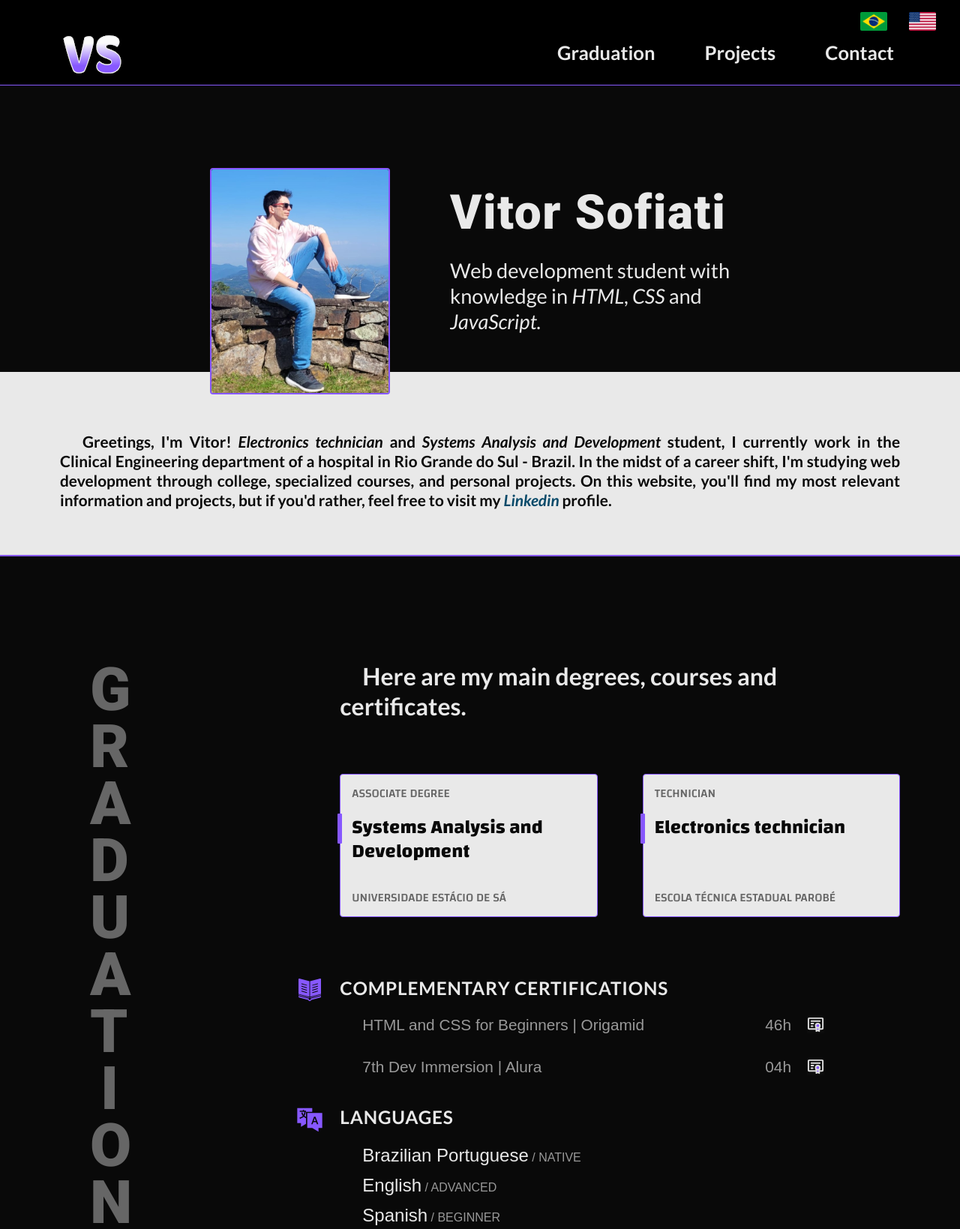
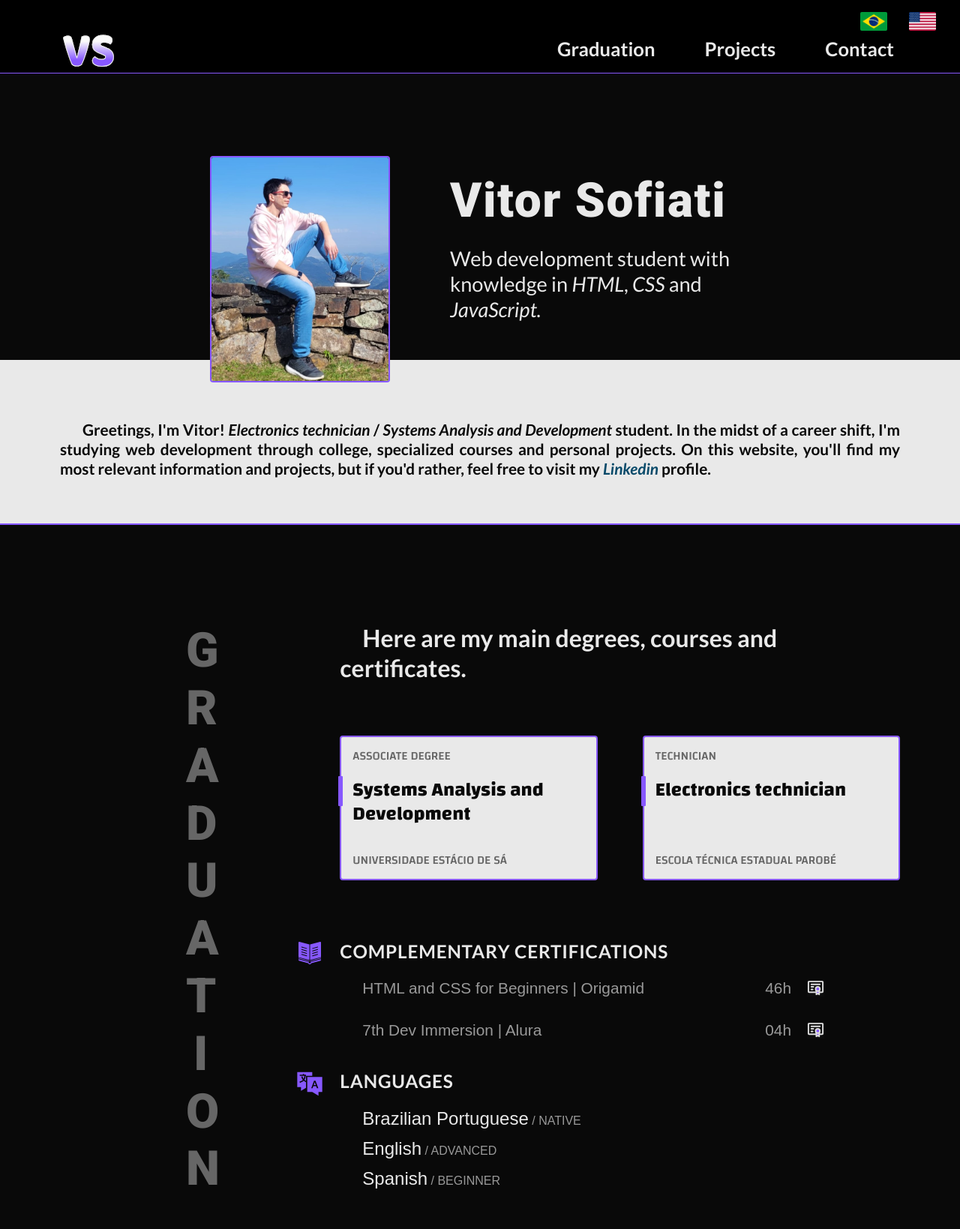
Before and after one commit to vitorsofiati/vitorsofiati.github.io, a plain HTML site: page ingles/home-en.html in a window 1280 px wide. Shown: the top 1639 px of the page at 75% size. Drawn offline with Linux system fonts and the light colour scheme; a web font is replaced by a local one.

Commit message:
reestruturação do script de animação + criação do script de highlight  do link interno ativo + pequenas  alterações de conteúdo e layout

```diff
--- a/css/home/formacao.css
+++ b/css/home/formacao.css
@@ -1,28 +1,35 @@
 .formacao {
-  padding-top: 140px;
+  padding-top: 130px;
+  padding-bottom: 0;
   display: grid;
   grid-template-columns: 1fr 1fr 1fr;
 }
 
 .formacao-subtitulo {
-  margin-left: 40px;
+  /* margin-left: 80px; */
   word-break: break-all;
   max-width: 1ch;
-  font-size: 5rem;
+  font-size: 4rem;
   font-weight: 900;
   line-height: 1.2;
   color: var(--cor-01);
   user-select: none;
+  place-self: center;
+}
+
+.formacao-subtitulo .cedilha {
+  display: inline-block;
+  padding-bottom: 20px;
 }
 
 .ingles .formacao-subtitulo {
-  line-height: .95;
+  line-height: 1.2;
 }
 
 /* Letra I bugada na palavra GRADUATION */
 .ingles .formacao-subtitulo span {
   display: inline-block;
-  margin-left: 14px;
+  margin-left: 10px;
 }
 
 .formacao-info {
@@ -57,7 +64,7 @@
   flex: 1;
   gap: 20px;
   position: relative;
-  border: 1px solid var(--cor-d1);
+  border: 2px solid var(--cor-d1);
   cursor: default;
 }
 
@@ -169,13 +176,9 @@
 }
 
 @media (max-width:800px) {
-  .formacao-subtitulo {
-    font-size: 5rem;
-  }
 
-  .graduacao-lista {
-    margin-top: 10px;
-    gap: 20px;
+  .formacao-subtitulo{
+    margin-right: 40px;
   }
 
   .graduacao {
@@ -281,12 +284,12 @@
 
   .formacao-subtitulo {
     letter-spacing: 0.1rem;
-    font-size: 3rem;
+    font-size: 2.8rem;
     text-align: center;
   }
 
   .ingles .formacao-subtitulo {
-    font-size: 2.6rem;
+    font-size: 2.5rem;
   }
 
   .formacao-extra ul {
--- a/css/home/header.css
+++ b/css/home/header.css
@@ -26,14 +26,13 @@
   border: none;
 }
 
-
 .header {
   display: flex;
   position: relative;
   justify-content: space-between;
   align-items: center;
   padding-top: 0;
-  padding-bottom: 10px;
+  padding-bottom: 4px;
 }
 
 .header .logotipo {
@@ -52,7 +51,7 @@
   border-radius: 4px;
 }
 
-.header li::after {
+.header li a::after {
   content: "";
   display: block;
   height: 4px;
@@ -60,7 +59,7 @@
   background-color: var(--cor-d1);
 }
 
-.header li:hover::after {
+.header li a:hover::after, .header li a.ativo::after {
   width: 100%;
   transition: 0.3s;
 }
@@ -102,13 +101,13 @@
     border: 2px solid var(--cor-d1);
   }
 
-  .header li:hover {
+  .header li:hover, .header li.ativo {
     background-color: var(--cor-d1);
     color: var(--cor-secundaria);
     border: 2px solid var(--cor-secundaria);
   }
 
-  .header li:hover::after {
+  .header li:hover::after, .header li a.ativo::after {
     width: 0;
   }
 }
--- a/css/home/projetos.css
+++ b/css/home/projetos.css
@@ -1,6 +1,6 @@
 .projetos-bg {
-  margin: 40px auto 100px auto;
-  padding-top: 140px;
+  margin: 0 auto 100px auto;
+  padding-top: 120px;
   max-width: 1400px;
 }
 
@@ -17,13 +17,12 @@
 }
 
 .projetos-intro {
-  margin-top: 100px;
+  margin-top: 60px;
   font-size: 1.8rem;
   font-weight: 600;
   text-indent: 30px;
   text-align: justify;
 }
-
 .projetos-intro a {
   color: var(--cor-d1);
 }
@@ -37,6 +36,7 @@
 
 .portfolio {
   display: grid;
+  padding: 20px 30px;
   grid-template-columns: 1fr 1fr;
   grid-template-rows: auto 1fr;
   place-items: start;
@@ -44,7 +44,7 @@
   background-color: #111;
   box-sizing: content-box;
   border-radius: 4px;
-  padding: 20px 30px;
+  border: 1px solid var(--cor-d1);
 }
 
 .portfolio h3 {
@@ -56,7 +56,7 @@
 
 .portfolio img {
   border: 1px solid #000;
-  outline: 1px solid var(--cor-d1);
+  outline: 1px solid var(--cor-secundaria);
   min-width: 220px;
 }
 
@@ -106,7 +106,7 @@
 @media(max-width:800px) {
 
   .projetos-intro {
-    margin-top: 80px;
+    margin-top: 40px;
     font-size: 1.6rem;
   }
 
--- a/ingles/home-en.html
+++ b/ingles/home-en.html
@@ -31,7 +31,7 @@
     <div class="header container">
 
       <a href="#inicio">
-        <svg class="logotipo" width="85px" height="60px" xmlns="http://www.w3.org/2000/svg" viewBox="170 30 158 95" style="background: rgba(0, 0, 0, 0);" preserveAspectRatio="none">
+        <svg class="logotipo" width="75px" height="50px" xmlns="http://www.w3.org/2000/svg" viewBox="170 30 158 95" style="background: rgba(0, 0, 0, 0);" preserveAspectRatio="none">
           <defs>
             <linearGradient id="editing-sticker-gradient" x1="0.5" y1="0.2" x2="0.5" y2="0.8">
               <stop offset="0" stop-color="#fafafa"></stop>
@@ -96,12 +96,12 @@
 
   <div class="sobre-bg">
     <article class="sobre container" id="sobre">
-      Greetings, I'm Vitor!<em> Electronics technician</em> and <em> Systems Analysis and Development</em> student, I currently work in the Clinical Engineering department of a hospital in Rio Grande do Sul - Brazil. In the midst of a career shift, I'm studying web development through college, specialized courses, and personal projects. On this website, you'll find my most relevant information and projects, but if you'd rather, feel free to visit my <a href="https://www.linkedin.com/in/vitorsofiati/" target="_blank"><em>Linkedin</em></a> profile.
+      Greetings, I'm Vitor!<em> Electronics technician</em> / <em>Systems Analysis and Development</em> student. In the midst of a career shift, I'm studying web development through college, specialized courses and personal projects. On this website, you'll find my most relevant information and projects, but if you'd rather, feel free to visit my <a href="https://www.linkedin.com/in/vitorsofiati/" target="_blank"><em>Linkedin</em></a> profile.
     </article>
   </div>
 
   <section class="formacao container" id="formacao">
-    <h2 data-anime="400" class="formacao-subtitulo fonte-titulo fadeInDown">GRADUAT<span>I</span>ON</h2>
+    <h2 data-anime="400" class="formacao-subtitulo fonte-titulo fadeInDown js-anima">GRADUAT<span>I</span>ON</h2>
 
     <div class="formacao-info">
 
@@ -152,7 +152,7 @@
 
   <section class="projetos-bg" id="projetos">
 
-    <h2 data-anime="400" class="projetos-subtitulo fonte-titulo fadeInLeft">PROJECTS</h2>
+    <h2 data-anime="400" class="projetos-subtitulo fonte-titulo fadeInLeft js-anima">PROJECTS</h2>
     <div class="projetos container">
       <p class="projetos-intro">
         In addition to consolidating the content I'm learning, developing projects is a means of obtaining practical experience and better preparing myself for the job market. Here, you will find my most relevant projects, but it is also possible to view the complete portfolio in my <a href="https://github.com/vitorsofiati?tab=repositories" target="_blank"><em>Github</em></a> repositories. </p>
@@ -164,7 +164,7 @@
           <img src="../img/projetos/bikcraft/bikcraft01-240p.jpg" width="320" height="240" alt="website for bicycle sales.">
           <div class="portfolio-texto">
             <p class="fonte-lista">Development of a website for bicycle sales. This is the final project in <em>HTML and CSS for beginners</em> course, from the Origamid platform.</p>
-            <a class="botao" href="https://github.com/vitorsofiati/bikcraft" target="_blank">See More</a>
+            <a class="botao" href="https://github.com/vitorsofiati/bikcraft" target="_blank">See More ►</a>
           </div>
         </div>
 
@@ -174,7 +174,7 @@
           <div class="portfolio-texto">
             <p class="fonte-lista">Creation of a leaderboard table with player insertion using <abbr title="JavaScript"><em>JS</em></abbr>. This is the final project of the <em>7º Dev Immersion</em>, from Alura.</p>
             <!-- página mostrando cada projeto? -->
-            <a class="botao" href="https://github.com/vitorsofiati/imersao-alura" target="_blank">See More</a>
+            <a class="botao" href="https://github.com/vitorsofiati/imersao-alura" target="_blank">See More ►</a>
           </div>
         </div>
 
--- a/js/script.js
+++ b/js/script.js
@@ -1,28 +1,71 @@
 document.documentElement.classList.add("js");
-
-const formacaoSubtitulo = document.querySelector(".formacao-subtitulo");
-const projetosSubtitulo = document.querySelector(".projetos-subtitulo");
-
-// executar plugin de animação
 new SimpleAnime();
 
+function initEventosScroll() {
+  const elementosAnimados = document.querySelectorAll('.js-anima');
+  const linksInternos = document.querySelectorAll('nav a[href^="#"]');
+  const sections = document.querySelectorAll('section');
 
-// a classe anime era atribuída logo no início pelo plugin SimpleAnime, removi essa parte no arquivo do plugin.
-function animarFormacao() {
-  let posicaoFormacao = formacaoSubtitulo.getBoundingClientRect().top;
-  if (posicaoFormacao < 600) {
-    formacaoSubtitulo.classList.add("anime");
-    window.removeEventListener("scroll", animarFormacao);
+if(sections.length){
+  const janelaParcialNav = window.innerHeight * 0.49;
+
+  function navHighlight() {
+    sections.forEach((section) => {
+      const sectionTop = section.getBoundingClientRect().top;
+      const sectionBottom = section.getBoundingClientRect().bottom;
+      const sectionVisivel = (janelaParcialNav - sectionTop > 0) && (janelaParcialNav - sectionBottom < 0);
+
+      if (sectionVisivel) {
+        const sectionId = section.getAttribute('id');
+        const linkAtivo = document.querySelector(`a[href="#${sectionId}"]`);
+        const liPai = linkAtivo.parentElement;
+
+        if (linkAtivo) {
+          linkAtivo.classList.add('ativo');
+          liPai.classList.add('ativo');
+        }
+      } else {
+          const sectionId = section.getAttribute('id');
+          const linkAtivo = document.querySelector(`a[href="#${sectionId}"]`);
+          const liPai = linkAtivo.parentElement;
+
+          if (linkAtivo) {
+            linkAtivo.classList.remove('ativo');
+            liPai.classList.remove('ativo');
+
+          }
+      }
+    });
   }
 }
 
-function animarProjetos() {
-  let posicaoProjetos = projetosSubtitulo.getBoundingClientRect().top;
-  if (posicaoProjetos <= 700) {
-    projetosSubtitulo.classList.add("anime");
-    window.removeEventListener("scroll", animarProjetos);
+navHighlight();
+window.addEventListener('scroll', navHighlight);
+
+
+  if (elementosAnimados.length){
+    const janelaParcialAnimacao = window.innerHeight * .8;
+
+    let jaForamAnimados = 0;
+
+    function animarElementos() {
+
+      elementosAnimados.forEach((elemento) => {
+        const elementoTop = elemento.getBoundingClientRect().top;
+        const elementoVisivel = (janelaParcialAnimacao - elementoTop > 0);
+
+        if (elementoVisivel && !elemento.classList.contains('anime')){
+          elemento.classList.add('anime');
+          jaForamAnimados++;
+        }
+      })
+
+      if(jaForamAnimados === elementosAnimados.length){
+        window.removeEventListener('scroll',animarElementos);
+      }
+    }
+    window.addEventListener('scroll', animarElementos);
   }
+
 }
-
-window.addEventListener("scroll", animarFormacao);
-window.addEventListener("scroll", animarProjetos);
+initEventosScroll();
```
Also changed, not shown: portugues/home-pt.html (+8 -8 lines).
